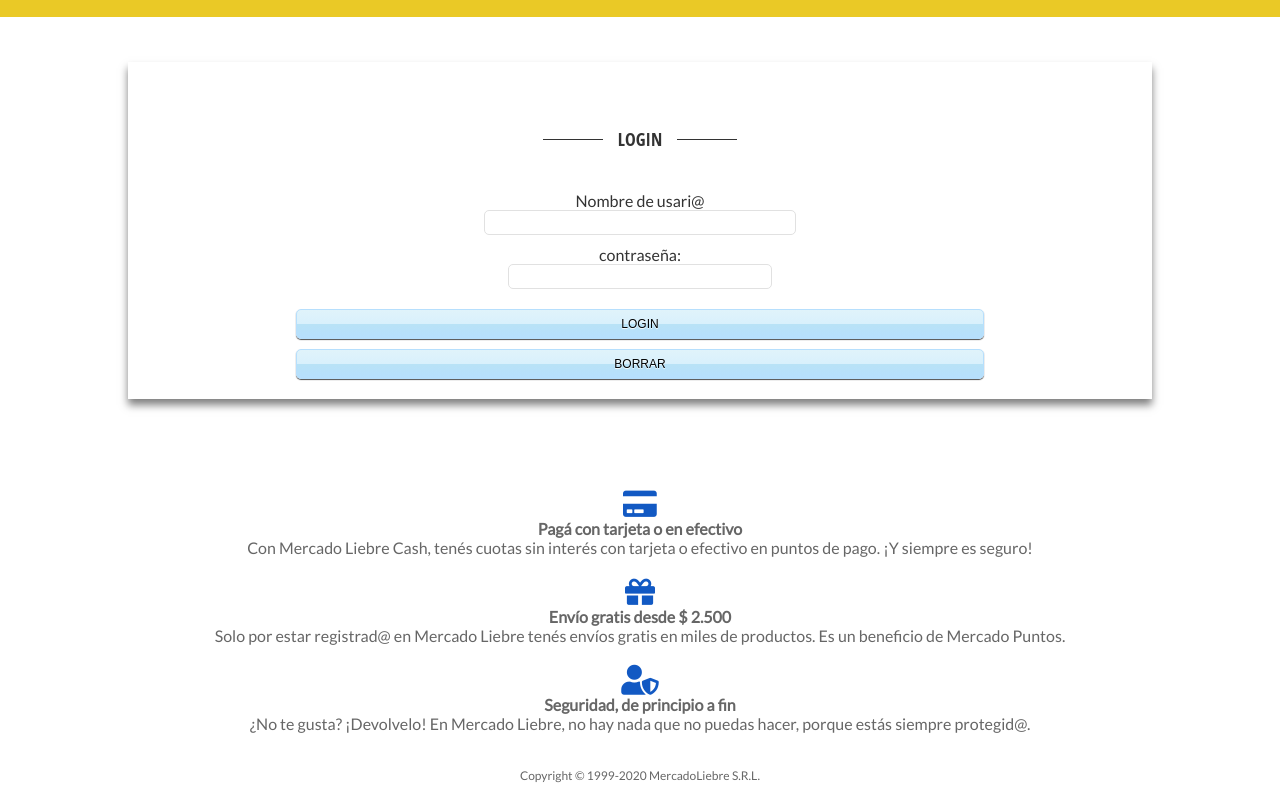
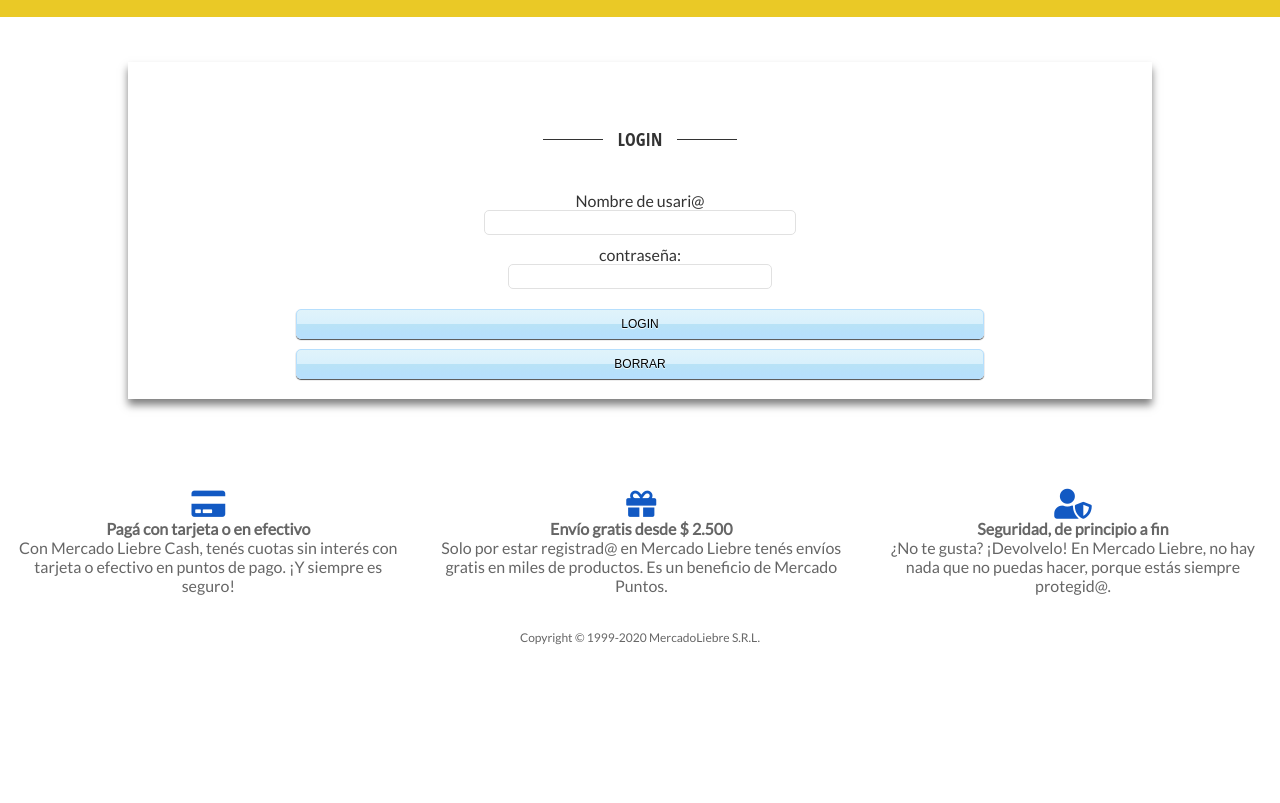
Before and after one commit to Nathymmd/proyecto1, a website: page views/login.html in a window 1280 px wide. Shown: the part 174-977 px from the top of the page. After the commit the page ends 839 px from the top, so only its background shows below. Drawn offline with Linux system fonts and the light colour scheme; files that its build step writes are made by us from their sources; files whose address does not match are found by name.

Commit message:
actulizacion de correcturas  footer

```diff
--- a/views/login.html
+++ b/views/login.html
@@ -72,7 +72,7 @@
 
     </main>
     <footer>
-        <div class="footer-contenedor"></div>
+        <div class="footer-contenedor">
             <section>
                 <i class="fas fa-credit-card"></i>
 
@@ -87,8 +87,8 @@
             </section>
             <section><i class="fas fa-user-shield"></i>
                 <h4>Seguridad, de principio a fin</h4>
-                <div>¿No te gusta? ¡Devolvelo! En Mercado Liebre, no hay nada que no puedas hacer,
-                    porque estás siempre protegid@.</div>
+                <p>¿No te gusta? ¡Devolvelo! En Mercado Liebre, no hay nada que no puedas hacer,
+                    porque estás siempre protegid@.</p>
             </section>
         </div>
             <section>
```
Also changed, not shown: views/registro.html (+3 -3 lines).
